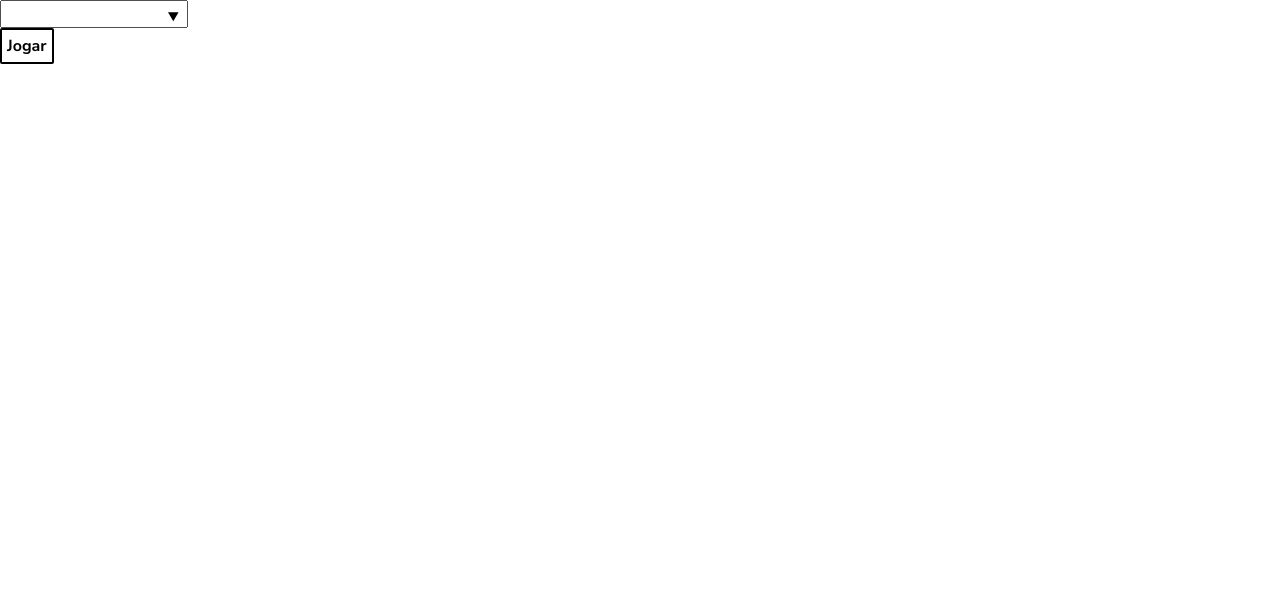
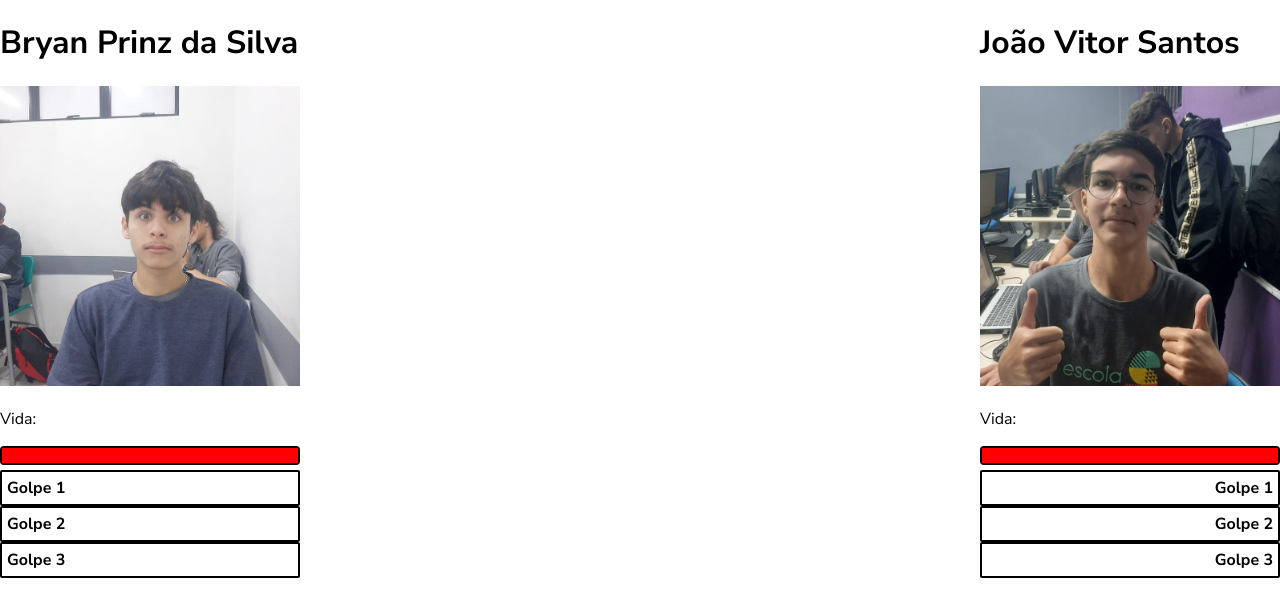
Before and after one commit to Bryanps7/sesi-alunos, a plain HTML site: page public/html/rpg.html in a window 1280 px wide. Drawn offline with Linux system fonts and the light colour scheme.

Commit message:
v28.10.2024

```diff
--- a/assets/css/rpg.css
+++ b/assets/css/rpg.css
@@ -0,0 +1,47 @@
+#container {
+    display: none;
+}
+
+#luta {
+    display: flex;
+    justify-content: space-between;
+}
+
+#luta h1 {
+    font-size: 2rem;
+}
+
+img {
+    width: 300px;
+}
+
+.golpes {
+    display: flex;
+    flex-direction: column;
+}
+
+.vidao {
+    height: 15px;
+    border: 2px solid black;
+    border-radius: 4px;
+    margin-bottom: 5px;
+}
+
+#porcentagemJogador, #porcentagemAdversario {
+    background-color: red;
+    height: 100%;
+    width: 100%;
+    transition: 0.6s;
+}
+
+#porcentagemJogador:hover, #porcentagemAdversario:hover{
+    width: 50%;
+}
+
+#golpesJogador button {
+    text-align: start;
+}
+
+#golpesAdversario button {
+    text-align: end;
+}
--- a/assets/js/rpg.js
+++ b/assets/js/rpg.js
@@ -4,186 +4,188 @@ let alunos = [
 
 let ataquesAlunos = {
     "Agatha Iasmin Koschel do Nascimento": [
-        ["Chute Veloz", 3],
-        ["Soco Devastador", 4],
-        ["Explosão de Energia", 5]
+        ["Chute Veloz", -3],
+        ["Soco Devastador", -4],
+        ["Explosão de Energia", -5]
     ],
     "Ana Clara Furtado Goudinho": [
-        ["Raio Congelante", 4],
-        ["Soco Flamejante", 3],
-        ["Investida Feroz", 4]
+        ["Raio Congelante", -4],
+        ["Soco Flamejante", -3],
+        ["Investida Feroz", -4]
     ],
     "Arthur Alexandre Abbruzzini": [
-        ["Golpe de Martelo", 5],
-        ["Chute Giratório", 3],
-        ["Corte de Espada", 4]
+        ["Golpe de Martelo", -5],
+        ["Chute Giratório", -3],
+        ["Corte de Espada", -4]
     ],
     "Arthur Marcos Serpa Martins": [
-        ["Impacto de Trovão", 4],
-        ["Chute Sônico", 3],
-        ["Soco de Ferro", 4]
+        ["Impacto de Trovão", -4],
+        ["Chute Sônico", -3],
+        ["Soco de Ferro", -4]
     ],
     "Arthur Soglia Veronica": [
-        ["Tornado de Pés", 3],
-        ["Golpe de Impacto", 5],
-        ["Lança Relâmpago", 4]
+        ["Tornado de Pés", -3],
+        ["Golpe de Impacto", -5],
+        ["Lança Relâmpago", -4]
     ],
     "Artur Ximendes Del Guerso": [
-        ["Soco Flamejante", 4],
-        ["Raio Concentrado", 5],
-        ["Investida Poderosa", 3]
+        ["Soco Flamejante", -4],
+        ["Raio Concentrado", -5],
+        ["Investida Poderosa", -3]
     ],
     "Augusto Gonçalves Dias": [
-        ["Escudo de Terra", 3],
-        ["Soco Sísmico", 4],
-        ["Fúria Explosiva", 5]
+        ["Escudo de Terra", -3],
+        ["Soco Sísmico", -4],
+        ["Fúria Explosiva", -5]
     ],
     "Brenda Julya de Souza Freitas da Silva": [
-        ["Chicote de Fogo", 4],
-        ["Rajada de Vento", 3],
-        ["Golpe Místico", 4]
+        ["Chicote de Fogo", -4],
+        ["Rajada de Vento", -3],
+        ["Golpe Místico", -4]
     ],
     "Bryan Prinz da Silva": [
-        ["Raio Energético", 4],
-        ["Soco Meteoro", 5],
-        ["Ataque de Velocidade", 3]
+        ["Raio Energético", -4],
+        ["Soco Meteoro", -5],
+        ["Ataque de Velocidade", -3]
     ],
     "Daniel Domingo": [
-        ["Muralha de Gelo", 3],
-        ["Lâmina Voadora", 4],
-        ["Soco de Terra", 5]
+        ["Muralha de Gelo", -3],
+        ["Lâmina Voadora", -4],
+        ["Soco de Terra", -5]
     ],
     "Davi Schoenardie de Almeida": [
-        ["Impacto de Luz", 4],
-        ["Fúria Elétrica", 5],
-        ["Chute de Plasma", 3]
+        ["Impacto de Luz", -4],
+        ["Fúria Elétrica", -5],
+        ["Chute de Plasma", -3]
     ],
     "Eduardo Corrêa da Cruz": [
-        ["Fúria do Dragão", 4],
-        ["Golpe Pesado", 5],
-        ["Soco Rápido", 3]
+        ["Fúria do Dragão", -4],
+        ["Golpe Pesado", -5],
+        ["Soco Rápido", -3]
     ],
     "Eric D. Scapini": [
-        ["Golpe de Fogo", 5],
-        ["Chute Relâmpago", 4],
-        ["Soco de Gelo", 3]
+        ["Golpe de Fogo", -5],
+        ["Chute Relâmpago", -4],
+        ["Soco de Gelo", -3]
     ],
     "Érick Miguel Schuck": [
-        ["Raio Violeta", 5],
-        ["Impacto Pesado", 4],
-        ["Explosão de Chamas", 3]
+        ["Raio Violeta", -5],
+        ["Impacto Pesado", -4],
+        ["Explosão de Chamas", -3]
     ],
     "Francisco Lisboa da Silva Lima": [
-        ["Soco Relâmpago", 4],
-        ["Chute Furioso", 5],
-        ["Golpe Aéreo", 3]
+        ["Soco Relâmpago", -4],
+        ["Chute Furioso", -5],
+        ["Golpe Aéreo", -3]
     ],
     "Giovanni Filipe Burgo": [
-        ["Corte de Ar", 4],
-        ["Impacto Sombrio", 5],
-        ["Soco Explosivo", 3]
+        ["Corte de Ar", -4],
+        ["Impacto Sombrio", -5],
+        ["Soco Explosivo", -3]
     ],
     "Guilherme Tomaz Silva": [
-        ["Lança de Gelo", 4],
-        ["Chute Elétrico", 5],
-        ["Rajada de Fogo", 3]
+        ["Lança de Gelo", -4],
+        ["Chute Elétrico", -5],
+        ["Rajada de Fogo", -3]
     ],
     "Helena Neis da Silva": [
-        ["Golpe de Luz", 4],
-        ["Chute Destruidor", 5],
-        ["Soco Congelante", 3]
+        ["Golpe de Luz", -4],
+        ["Chute Destruidor", -5],
+        ["Soco Congelante", -3]
     ],
     "João Francisco Luchtenberg Ventura": [
-        ["Chama Azul", 5],
-        ["Golpe de Impacto", 4],
-        ["Lâmina de Vento", 3]
+        ["Chama Azul", -5],
+        ["Golpe de Impacto", -4],
+        ["Lâmina de Vento", -3]
     ],
     "João Paulo Fagundes": [
-        ["Raio Explosivo", 5],
-        ["Soco Potente", 3],
-        ["Chute de Ferro", 4]
+        ["Raio Explosivo", -5],
+        ["Soco Potente", -3],
+        ["Chute de Ferro", -4]
     ],
     "João Victor de Abreu Cunha": [
-        ["Ataque de Velocidade", 3],
-        ["Impacto Sísmico", 5],
-        ["Soco Elétrico", 4]
+        ["Ataque de Velocidade", -3],
+        ["Impacto Sísmico", -5],
+        ["Soco Elétrico", -4]
     ],
     "João Vitor Galiotto de Souza": [
-        ["Lâmina de Fogo", 4],
-        ["Golpe Rápido", 3],
-        ["Explosão de Raio", 5]
+        ["Lâmina de Fogo", -4],
+        ["Golpe Rápido", -3],
+        ["Explosão de Raio", -5]
     ],
     "João Vitor Santos": [
-        ["Impacto de Fogo", 4],
-        ["Soco de Terra", 5],
-        ["Chute de Gelo", 3]
+        ["Impacto de Fogo", -4],
+        ["Soco de Terra", -5],
+        ["Chute de Gelo", -3]
     ],
     "Jonas Luiz Marin": [
-        ["Golpe Meteoro", 5],
-        ["Rajada Congelante", 3],
-        ["Fúria de Raios", 4]
+        ["Golpe Meteoro", -5],
+        ["Rajada Congelante", -3],
+        ["Fúria de Raios", -4]
     ],
     "Kauê Dantti Schaparini": [
-        ["Impacto de Luz", 4],
-        ["Soco Devastador", 5],
-        ["Chute Sísmico", 3]
+        ["Impacto de Luz", -4],
+        ["Soco Devastador", -5],
+        ["Chute Sísmico", -3]
     ],
     "Lucas Pereira": [
-        ["Rajada de Raios", 4],
-        ["Impacto de Lava", 5],
-        ["Chute Rápido", 3]
+        ["Rajada de Raios", -4],
+        ["Impacto de Lava", -5],
+        ["Chute Rápido", -3]
     ],
     "Lucas Wagner Salim": [
-        ["Explosão de Vento", 4],
-        ["Golpe de Energia", 5],
-        ["Soco de Fogo", 3]
+        ["Explosão de Vento", -4],
+        ["Golpe de Energia", -5],
+        ["Soco de Fogo", -3]
     ],
     "Manuela Cristina Torres Guimarães": [
-        ["Lança de Luz", 4],
-        ["Golpe Rápido", 3],
-        ["Explosão Sombria", 5]
+        ["Lança de Luz", -4],
+        ["Golpe Rápido", -3],
+        ["Explosão Sombria", -5]
     ],
     "Mateus Queiroz Logrado": [
-        ["Chute Elétrico", 5],
-        ["Impacto de Gelo", 4],
-        ["Soco de Raio", 3]
+        ["Chute Elétrico", -5],
+        ["Impacto de Gelo", -4],
+        ["Soco de Raio", -3]
     ],
     "Mateus Zandona Krieger": [
-        ["Golpe Sombrio", 5],
-        ["Explosão de Luz", 3],
-        ["Chute Devastador", 4]
+        ["Golpe Sombrio", -5],
+        ["Explosão de Luz", -3],
+        ["Chute Devastador", -4]
     ],
     "Nicollas Jose Prim": [
-        ["Raio Congelante", 4],
-        ["Golpe de Energia", 5],
-        ["Chute Relâmpago", 3]
+        ["Raio Congelante", -4],
+        ["Golpe de Energia", -5],
+        ["Chute Relâmpago", -3]
     ],
     "Nicollas Lopes do Nascimento": [
-        ["Impacto Devastador", 5],
-        ["Explosão de Fogo", 4],
-        ["Soco Rápido", 3]
+        ["Impacto Devastador", -5],
+        ["Explosão de Fogo", -4],
+        ["Soco Rápido", -3]
     ],
     "Pedro Rafael Santiago": [
-        ["Lança Relâmpago", 5],
-        ["Golpe de Impacto", 4],
-        ["Chute de Fogo", 3]
+        ["Lança Relâmpago", -5],
+        ["Golpe de Impacto", -4],
+        ["Chute de Fogo", -3]
     ],
     "Ruan Geraldo": [
-        ["Impacto de Fogo", 5],
-        ["Chute de Gelo", 4],
-        ["Rajada de Raios", 3]
+        ["Impacto de Fogo", -5],
+        ["Chute de Gelo", -4],
+        ["Rajada de Raios", -3]
     ],
     "Vinícius de Bona Ruas": [
-        ["Explosão de Energia", 5],
-        ["Golpe Pesado", 4],
-        ["Chute Veloz", 3]
+        ["Explosão de Energia", -5],
+        ["Golpe Pesado", -4],
+        ["Chute Veloz", -3]
     ],
     "Yan Bueno Goulart": [
-        ["Lâmina de Fogo", 4],
-        ["Soco Sísmico", 5],
-        ["Chute Rápido", 3]
+        ["Lâmina de Fogo", -4],
+        ["Soco Sísmico", -5],
+        ["Chute Rápido", -3]
     ]
 };
+
+console.table(ataquesAlunos['Bryan Prinz da Silva'][0][1])
 
 function setValueRandom(max, min) {
     let random = Math.floor(Math.random() * (max - min + 1) + min)
@@ -229,14 +231,23 @@ function saveConfig() {
     }
 }
 
+
 function iniciar() {
     let name = document.createElement('h1')
     let icon = document.createElement('img')
+    let textV = document.createElement('p')
     let vida = document.createElement('div')
-    let textV = document.createElement('p')
 
     let golpes = document.createElement('div')
-     = document.createElement('')
+
+    let golpe1 = document.createElement('p')
+    golpe1.textContent = `${ataquesAlunos[personagem][0][0]} | dano: ${ataquesAlunos[personagem][0][1]}`
+    let golpe2 = document.createElement('p')
+    golpe2.textContent = `${ataquesAlunos[personagem][1][0]} | dano: ${ataquesAlunos[personagem][1][1]}`
+    let golpe3 = document.createElement('p')
+    golpe3.textContent = `${ataquesAlunos[personagem][2][0]} | dano: ${ataquesAlunos[personagem][2][1]}`
+
+    golpes.appendChild(golpe1, golpe2, golpe3)
 
     let jogador = document.createElement('div')
     jogador.id('jogador')
--- a/public/html/rpg.html
+++ b/public/html/rpg.html
@@ -19,5 +19,42 @@
         </div>
         <button onclick="saveConfig()">Jogar</button>
     </div>
+    <div id="luta">
+        <div id="jogador">
+            <div class="info">
+                <h1 id="nameJogador">Bryan Prinz da Silva</h1>
+                <img id="imgJogador" src="/assets/img/aluno8.png" alt="aluno8">
+            </div>
+            <div class="vida">
+                <p>Vida:</p>
+                <div class="vidao">
+                    <div id="porcentagemJogador"></div>
+                </div>
+            </div>
+            <div class="golpes" id="golpesJogador">
+                <button id="golpe1Jogador">Golpe 1</button>
+                <button id="golpe2Jogador">Golpe 2</button>
+                <button id="golpe3Jogador">Golpe 3</button>
+            </div>
+        </div>
+        <div id="adversario">
+            <div class="info">
+                <h1 id="nameAdversario">João Vitor Santos</h1>
+                <img id="imgAdversario" src="/assets/img/aluno22.png" alt="aluno22">
+            </div>
+            <div class="vida">
+                <p>Vida:</p>
+                <div class="vidao">
+                    <div id="porcentagemAdversario"></div>
+                </div>
+            </div>
+            <div class="golpes" id="golpesAdversario">
+                <button id="golpe1Adversario">Golpe 1</button>
+                <button id="golpe2Adversario">Golpe 2</button>
+                <button id="golpe3Adversario">Golpe 3</button>
+            </div>
+
+        </div>
+    </div>
 </body>
 </html>
```
